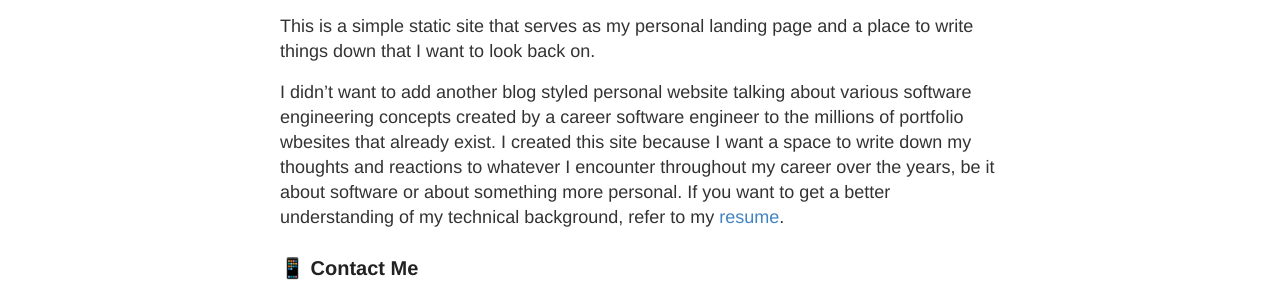
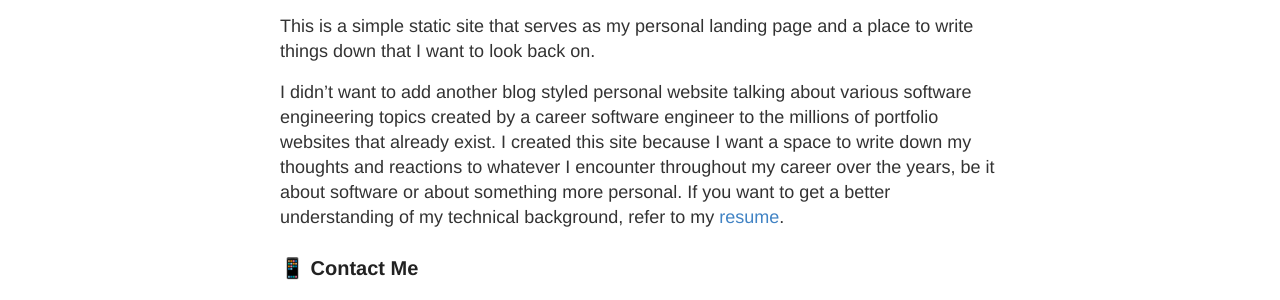
Before and after one commit to jas-yang/jasyang.com, a Jekyll site: the page built from about.md, in a window 1280 px wide. Shown: the part 394-694 px from the top of the page. Built offline with Jekyll 4.4.1, drawn with Linux system fonts in a browser that asks for light colours.

Commit message:
update resume

```diff
--- a/about.md
+++ b/about.md
@@ -9,7 +9,7 @@ I also love watching sunsets 🌅, driving cool cars 🚗, and watching sunsets
 
 This is a simple static site that serves as my personal landing page and a place to write things down that I want to look back on.
 
-I didn't want to add another blog styled personal website talking about various software engineering concepts created by a career software engineer to the millions of portfolio wbesites that already exist. I created this site because I want a space to write down my thoughts and reactions to whatever I encounter throughout my career over the years, be it about software or about something more personal. If you want to get a better understanding of my technical background, refer to my [resume](/resume).
+I didn't want to add another blog styled personal website talking about various software engineering topics created by a career software engineer to the millions of portfolio websites that already exist. I created this site because I want a space to write down my thoughts and reactions to whatever I encounter throughout my career over the years, be it about software or about something more personal. If you want to get a better understanding of my technical background, refer to my [resume](/resume).
 
 
 ###  📱 Contact Me
```
Also changed, not shown: resume.md (+1 -1 lines), 4 other files.
